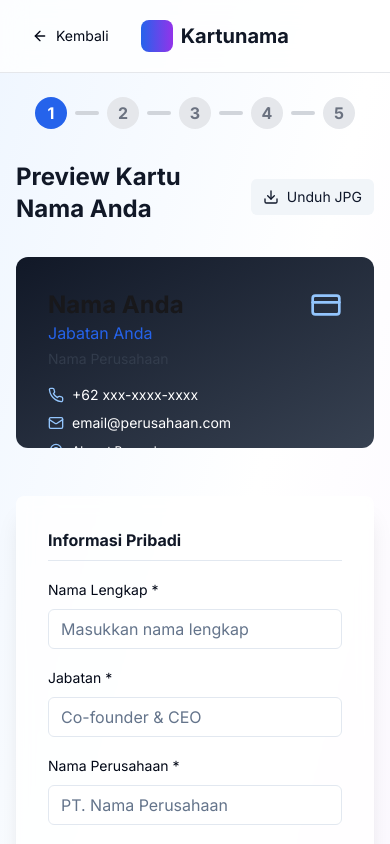
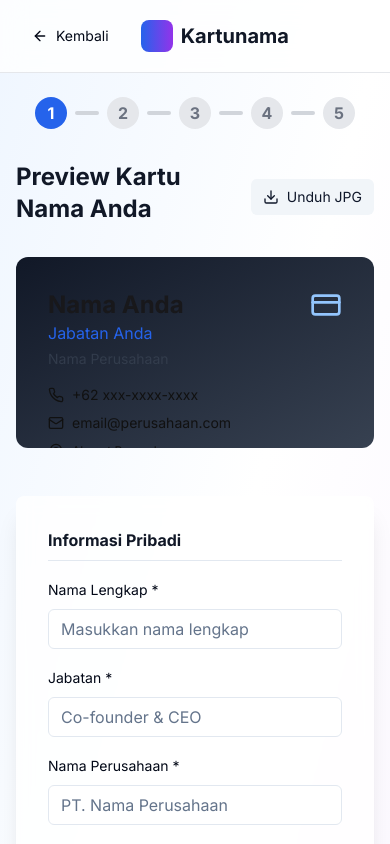
Before and after one commit to umankfams/kartu-nama-indonesia-ceria, a React (Vite) app: page /order in a window 390 px wide. Shown: the top 844 px of the page. Built offline with nearby package versions, Linux system fonts and the light colour scheme.

Commit message:
Add font and color options for contact info
Added font and color selection for phone, email, and address in the card design step, ensuring dynamic updates in the card preview.

```diff
--- a/src/pages/Order.tsx
+++ b/src/pages/Order.tsx
@@ -36,6 +36,8 @@ const Order = () => {
     fontJabatanColor: "#2563eb",
     fontPerusahaan: "font-sans",
     fontPerusahaanColor: "#374151",
+    fontKontak: "font-sans",
+    fontKontakColor: "#111111",
     shippingName: "",
     shippingPhone: "",
     shippingAddress: "",
--- a/src/pages/order-steps/OrderCardPreview.tsx
+++ b/src/pages/order-steps/OrderCardPreview.tsx
@@ -1,4 +1,3 @@
-
 import React from "react";
 import { CreditCard, Phone, Mail, MapPin } from "lucide-react";
 import { AspectRatio } from "@/components/ui/aspect-ratio";
@@ -81,16 +80,44 @@ const OrderCardPreview = ({
 
           <div className="space-y-2 text-sm">
             <div className="flex items-center gap-2">
-              <Phone className={`w-4 h-4 ${getAccentColor()}`} />
-              <span>{formData.telepon || "+62 xxx-xxxx-xxxx"}</span>
+              <Phone
+                className={`w-4 h-4`}
+                style={{
+                  color: formData.fontKontakColor || "#111111"
+                }}
+              />
+              <span
+                className={`${formData.fontKontak || "font-sans"}`}
+                style={{ color: formData.fontKontakColor || "#111111" }}
+              >
+                {formData.telepon || "+62 xxx-xxxx-xxxx"}
+              </span>
             </div>
             <div className="flex items-center gap-2">
-              <Mail className={`w-4 h-4 ${getAccentColor()}`} />
-              <span>{formData.email || "email@perusahaan.com"}</span>
+              <Mail
+                className={`w-4 h-4`}
+                style={{
+                  color: formData.fontKontakColor || "#111111"
+                }}
+              />
+              <span
+                className={`${formData.fontKontak || "font-sans"}`}
+                style={{ color: formData.fontKontakColor || "#111111" }}
+              >
+                {formData.email || "email@perusahaan.com"}
+              </span>
             </div>
             <div className="flex items-center gap-2">
-              <MapPin className={`w-4 h-4 ${getAccentColor()}`} />
-              <span className="text-xs leading-relaxed">
+              <MapPin
+                className={`w-4 h-4`}
+                style={{
+                  color: formData.fontKontakColor || "#111111"
+                }}
+              />
+              <span
+                className={`text-xs leading-relaxed ${formData.fontKontak || "font-sans"}`}
+                style={{ color: formData.fontKontakColor || "#111111" }}
+              >
                 {formData.alamat || "Alamat Perusahaan"}
               </span>
             </div>
--- a/src/pages/order-steps/OrderStep2Design.tsx
+++ b/src/pages/order-steps/OrderStep2Design.tsx
@@ -1,3 +1,4 @@
+
 import React from "react";
 import { Label } from "@/components/ui/label";
 import { Input } from "@/components/ui/input";
@@ -152,6 +153,30 @@ const OrderStep2Design = ({ formData, handleInputChange, handleImageUpload, back
       </div>
     </div>
 
+    {/* Picker untuk Kontak */}
+    <div className="mt-6">
+      <label className="block text-sm font-medium text-gray-700 mb-1">
+        Font & Warna Info Kontak
+      </label>
+      <div className="flex items-center gap-2">
+        <select
+          className="border rounded px-2 py-1 text-sm"
+          value={formData.fontKontak || "font-sans"}
+          onChange={e => handleInputChange("fontKontak", e.target.value)}
+        >
+          {FONT_OPTIONS.map(opt => (
+            <option key={opt.value} value={opt.value}>{opt.label}</option>
+          ))}
+        </select>
+        <ColorPopover
+          value={formData.fontKontakColor || "#111111"}
+          onChange={color => handleInputChange("fontKontakColor", color)}
+          ariaLabel="Pilih warna info kontak"
+        />
+        <span className="text-xs text-gray-500 ml-2">Untuk telp, email, & alamat</span>
+      </div>
+    </div>
+
     <div className="space-y-2">
       <Label htmlFor="logo">Upload Logo Perusahaan (Opsional)</Label>
       <div className="flex items-center gap-2">
```
